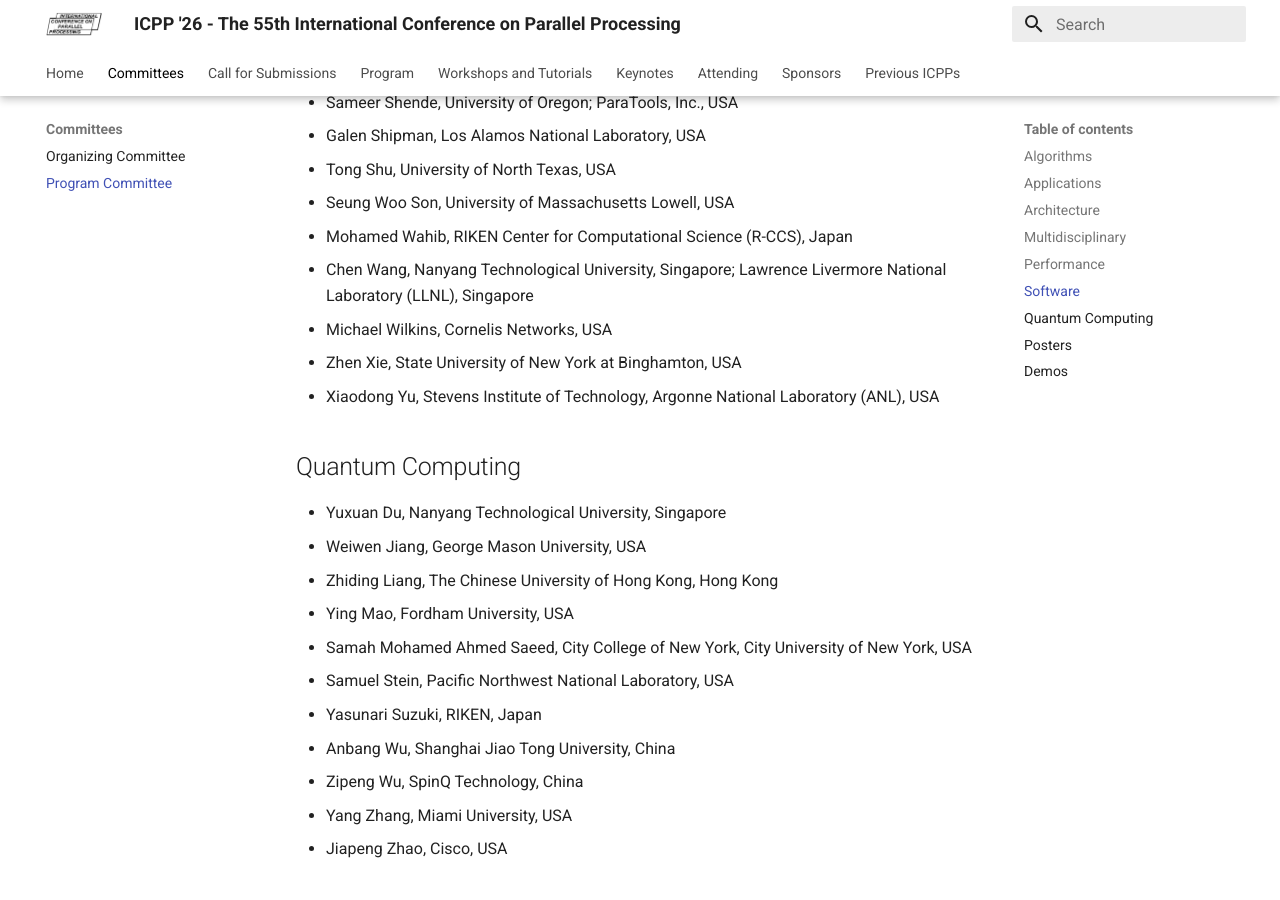
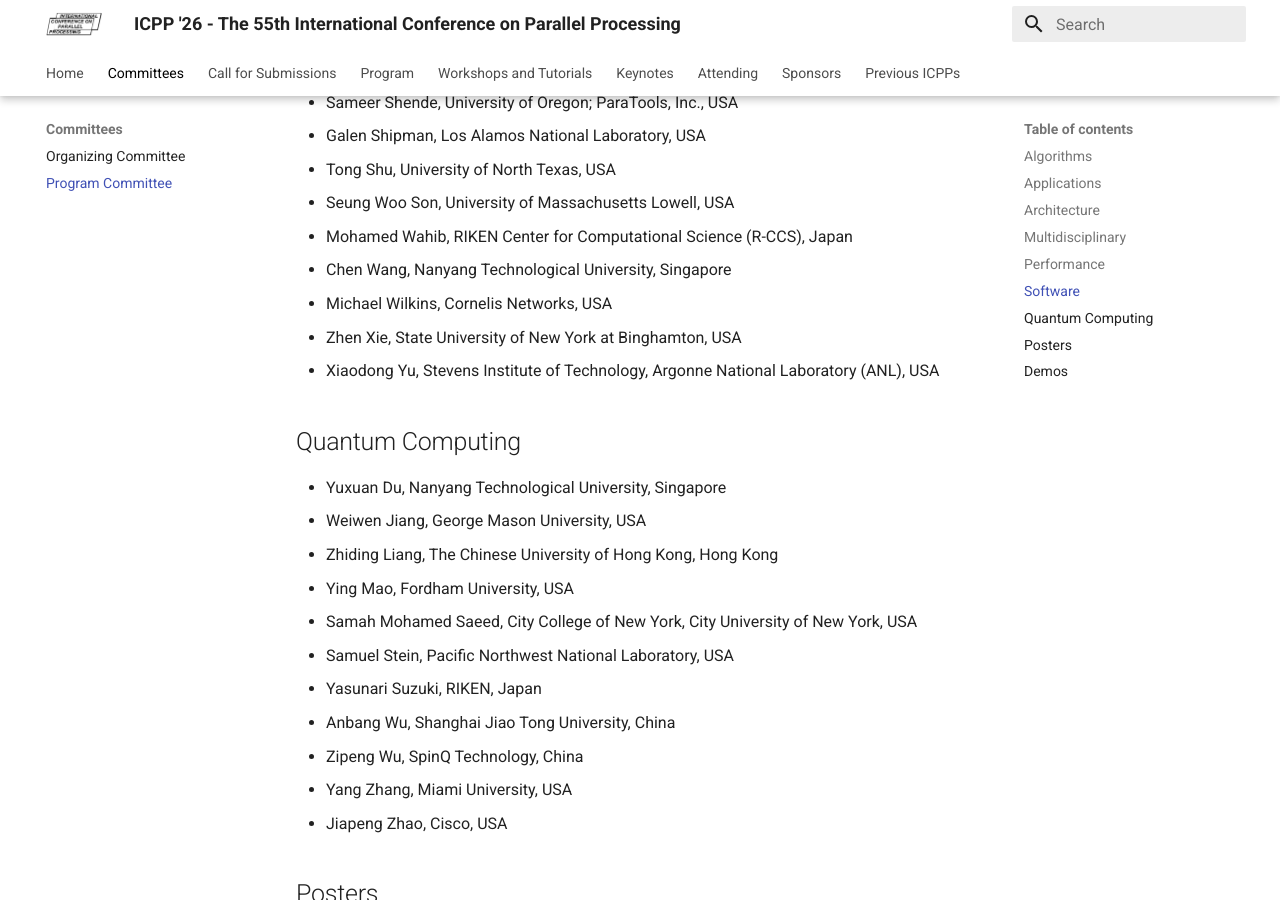
Before and after one commit to icpp2026/icpp2026.github.io, an MkDocs documentation site: the page built from docs/program-committee.md, in a window 1280 px wide and 900 px high, scrolled down 10803 px. Built offline with MkDocs 1.6.1 and Material for MkDocs 9.7.7, drawn with Linux system fonts in a browser that asks for light colours; comment, search, counter and statistics services are not loaded; some of the changed text lies outside the part shown.

Commit message:
docs: drop the subject-to-change note and fix three PC affiliations
The program is final, so the schedule page no longer warns that it may
still be adjusted. On the PC page: Chen Wang is NTU only, François
Trahay is Télécom SudParis / Institut Polytechnique de Paris, and Samah
Mohamed Saeed's name drops "Ahmed".

Claude-Session: https://claude.ai/code/session_01DxEXqL25XwDSqynzvxRMUB

```diff
--- a/docs/program-committee.md
+++ b/docs/program-committee.md
@@ -302,7 +302,7 @@
 - Tong Shu, University of North Texas, USA
 - Seung Woo Son, University of Massachusetts Lowell, USA
 - Mohamed Wahib, RIKEN Center for Computational Science (R-CCS), Japan
-- Chen Wang, Nanyang Technological University, Singapore; Lawrence Livermore National Laboratory (LLNL), Singapore
+- Chen Wang, Nanyang Technological University, Singapore
 - Michael Wilkins, Cornelis Networks, USA
 - Zhen Xie, State University of New York at Binghamton, USA
 - Xiaodong Yu, Stevens Institute of Technology, Argonne National Laboratory (ANL), USA
@@ -313,7 +313,7 @@
 - Weiwen Jiang, George Mason University, USA
 - Zhiding Liang, The Chinese University of Hong Kong, Hong Kong
 - Ying Mao, Fordham University, USA
-- Samah Mohamed Ahmed Saeed, City College of New York, City University of New York, USA
+- Samah Mohamed Saeed, City College of New York, City University of New York, USA
 - Samuel Stein, Pacific Northwest National Laboratory, USA
 - Yasunari Suzuki, RIKEN, Japan
 - Anbang Wu, Shanghai Jiao Tong University, China
```
Also changed, not shown: other parts of docs/program-committee.md (+1 -1 lines), docs/schedule.md (+0 -4 lines).
